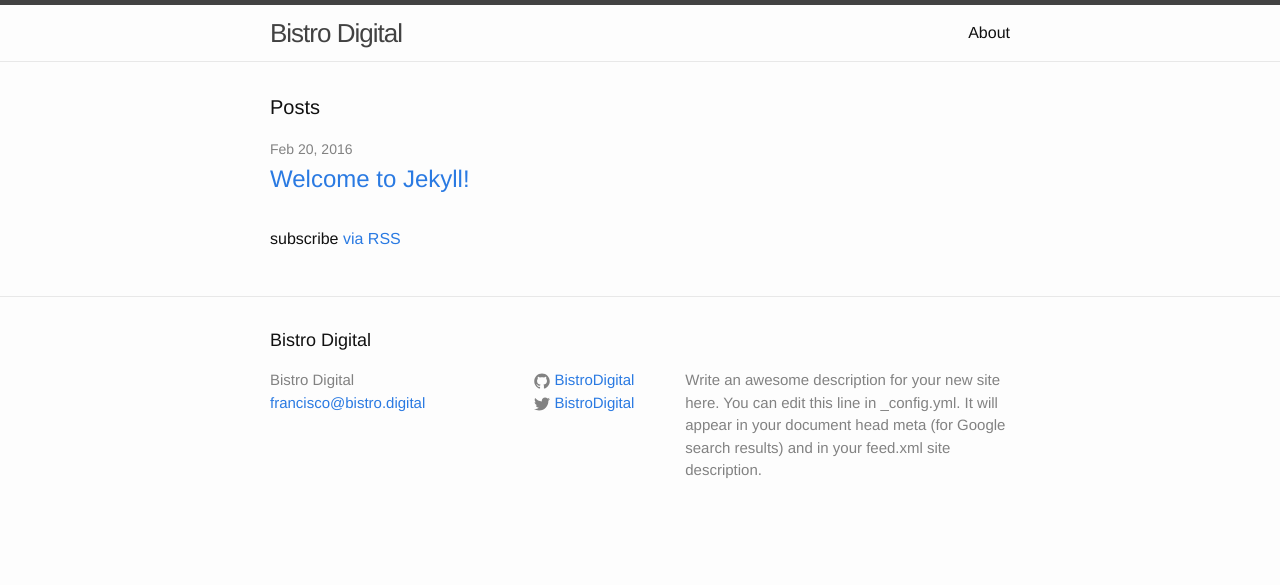
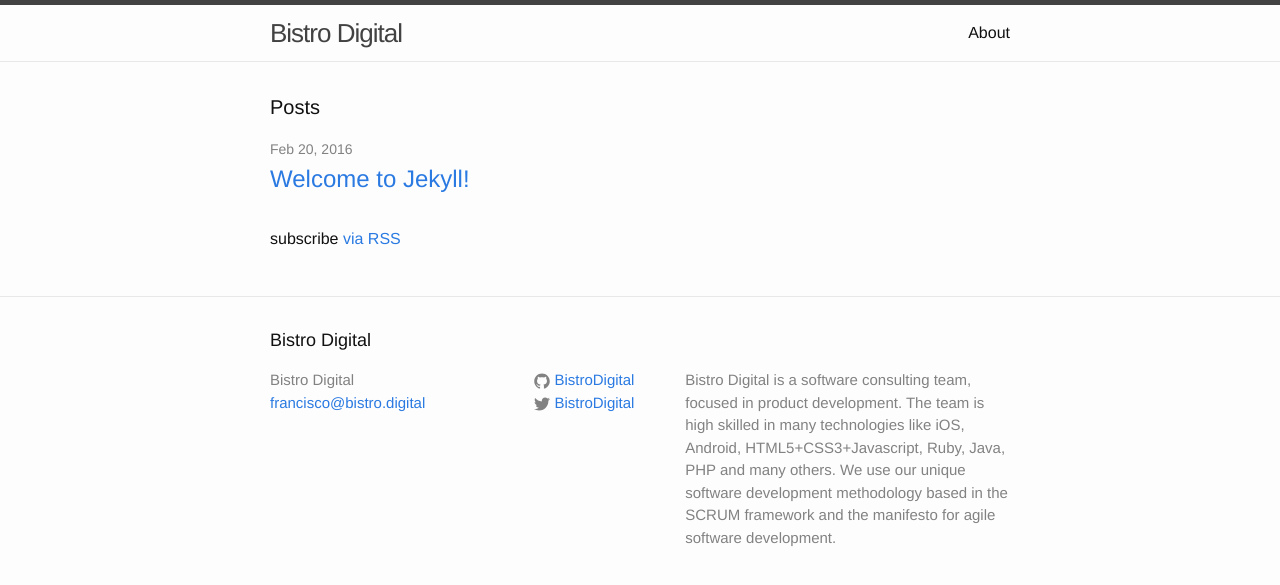
Before and after one commit to BistroDigital/bistrodigital.github.io, a Jekyll site: the page built from index.html, in a window 1280 px wide. Shown: the top 585 px of the page. Built offline with Jekyll 4.4.1, drawn with Linux system fonts in a browser that asks for light colours.

Commit message:
Added a description

```diff
--- a/_config.yml
+++ b/_config.yml
@@ -9,9 +9,9 @@
 title: Bistro Digital
 email: francisco@bistro.digital
 description: > # this means to ignore newlines until "baseurl:"
-  Write an awesome description for your new site here. You can edit this
-  line in _config.yml. It will appear in your document head meta (for
-  Google search results) and in your feed.xml site description.
+  Bistro Digital is a software consulting team, focused in product development. The team is high skilled in
+  many technologies like iOS, Android, HTML5+CSS3+Javascript, Ruby, Java, PHP and many others. We use our unique
+  software development methodology based in the SCRUM framework and the manifesto for agile software development.
 baseurl: "" # the subpath of your site, e.g. /blog
 url: "http://bistro.digital" # the base hostname & protocol for your site
 twitter_username: BistroDigital
```
